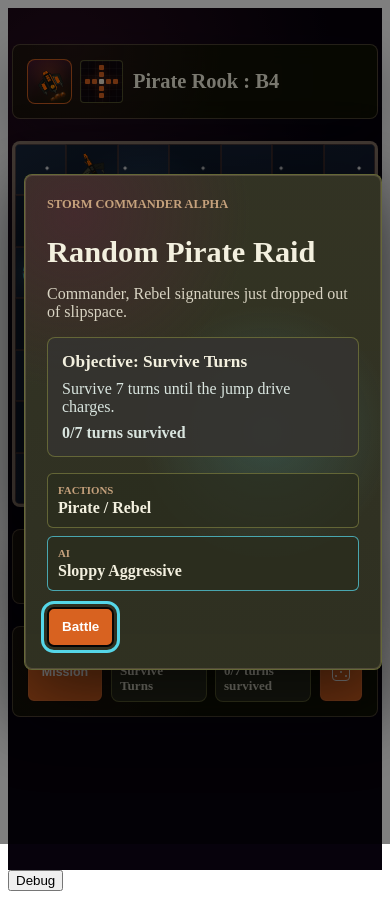
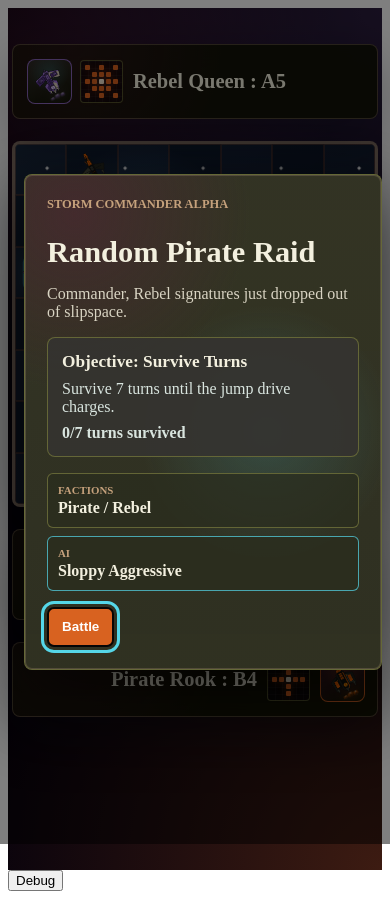
Before and after one commit to delahackerrocker/Storm-Commander, a React (Vite) app in the folder ReactSource/: page / in a window 390 px wide. Built offline with nearby package versions, Linux system fonts and the light colour scheme; the HTML template or start-up script is replaced by a standard one.

Commit message:
UI Iterations

```diff
--- a/ReactSource/src/storm-commander/components/StormCommanderEncounterPage.jsx
+++ b/ReactSource/src/storm-commander/components/StormCommanderEncounterPage.jsx
@@ -90,6 +90,17 @@ function getBoardStyle(encounter) {
           '--storm-last-move-ring-soft': lastMoveTheme.hintSoft,
         }
       : {}),
+  }
+}
+
+function getEncounterRootStyle(encounter) {
+  const playerTheme = STORM_COMMANDER_FACTION_VISUAL_THEMES[encounter.playerFaction]
+  const opponentFaction = encounter.factions.find((faction) => faction !== encounter.playerFaction)
+  const opponentTheme = STORM_COMMANDER_FACTION_VISUAL_THEMES[opponentFaction]
+
+  return {
+    ...(playerTheme ? { '--storm-player-faction-bg': playerTheme.hintSoft } : {}),
+    ...(opponentTheme ? { '--storm-opponent-faction-bg': opponentTheme.hintSoft } : {}),
   }
 }
 
@@ -583,9 +594,10 @@ export function StormCommanderEncounterPage({
   const legalMoveForSquare = new Map(legalMoves.map((move) => [`${move.to.x},${move.to.y}`, move]))
   const squares = createSquares(encounter.board)
   const boardStyle = getBoardStyle(encounter)
+  const rootStyle = getEncounterRootStyle(encounter)
 
   return (
-    <div className="game-page storm-commander-root storm-encounter-root">
+    <div className="game-page storm-commander-root storm-encounter-root" style={rootStyle}>
       <main className="storm-encounter-shell">
         <ShipCommsWindow
           ariaLabel="Player comms"
--- a/ReactSource/src/styles/stormCommander.css
+++ b/ReactSource/src/styles/stormCommander.css
@@ -722,11 +722,14 @@
   --muted: #c5a17c;
   --line: rgba(177, 152, 129, 0.36);
   --selected: var(--storm-pirate-orange);
+  --storm-player-faction-bg: rgba(232, 108, 36, 0.24);
+  --storm-opponent-faction-bg: rgba(85, 214, 232, 0.16);
 
   color: var(--text);
   background:
+    radial-gradient(circle at 100% 0%, var(--storm-opponent-faction-bg), transparent 42%),
+    radial-gradient(circle at 100% 100%, var(--storm-player-faction-bg), transparent 44%),
     radial-gradient(circle at 14% 8%, rgba(89, 30, 58, 0.42), transparent 32%),
-    radial-gradient(circle at 68% 52%, rgba(85, 214, 232, 0.16), transparent 36%),
     var(--storm-space-black);
 }
 
@@ -817,14 +820,12 @@
 
 .storm-commander-root .storm-encounter-shell {
   display: grid;
-  grid-template-columns: minmax(320px, 760px);
+  grid-template-columns: minmax(180px, 250px) minmax(320px, 760px) minmax(180px, 250px);
   grid-template-areas:
-    "player-comms"
-    "board"
-    "opponent-comms"
-    "encounter-status";
+    "opponent-comms board player-comms"
+    ". encounter-status .";
   gap: 24px;
-  width: min(760px, calc(100vw - 32px));
+  width: min(1320px, calc(100vw - 32px));
   margin: 0 auto;
   padding: 18px 0 32px;
   align-items: start;
@@ -886,7 +887,6 @@
   position: absolute;
   z-index: 2;
   inset: 12%;
-  border-radius: 50%;
   opacity: 0;
   pointer-events: none;
   transform: scale(0.96);
@@ -912,24 +912,27 @@
 }
 
 .storm-commander-root .storm-encounter-square.is-player-soft-selected .storm-selection-ring {
-  border: 3px solid rgba(216, 98, 32, 0.76);
+  border: 3px solid rgba(216, 98, 32, 0.456);
+  border-radius: var(--radius);
   opacity: 1;
   box-shadow:
-    inset 0 0 18px rgba(216, 98, 32, 0.12),
-    0 0 16px rgba(216, 98, 32, 0.26);
+    inset 0 0 18px rgba(216, 98, 32, 0.072),
+    0 0 16px rgba(216, 98, 32, 0.156);
 }
 
 .storm-commander-root .storm-encounter-square.is-opponent-soft-selected .storm-selection-ring {
-  border: 3px solid rgba(85, 214, 232, 0.72);
+  border: 3px solid rgba(85, 214, 232, 0.432);
+  border-radius: var(--radius);
   opacity: 1;
   box-shadow:
-    inset 0 0 18px rgba(85, 214, 232, 0.1),
-    0 0 16px rgba(85, 214, 232, 0.24);
+    inset 0 0 18px rgba(85, 214, 232, 0.06),
+    0 0 16px rgba(85, 214, 232, 0.144);
 }
 
 .storm-commander-root .storm-encounter-square.is-selected .storm-selection-ring {
   inset: 9%;
   border: 5px solid var(--selected);
+  border-radius: 50%;
   opacity: 1;
   transform: none;
   box-shadow:
@@ -990,7 +993,24 @@
 .storm-commander-root .storm-encounter-square.is-extraction::before {
   z-index: 2;
   inset: 8%;
-  border: 2px dashed rgba(128, 226, 190, 0.85);
+  border: 2px dashed rgba(115, 221, 126, 0.9);
+  box-shadow: 0 0 16px rgba(115, 221, 126, 0.18);
+  animation: storm-extraction-pulse 3.2s ease-in-out infinite;
+}
+
+@keyframes storm-extraction-pulse {
+  0%,
+  100% {
+    opacity: 0.62;
+    transform: scale(0.985);
+    box-shadow: 0 0 12px rgba(115, 221, 126, 0.12);
+  }
+
+  50% {
+    opacity: 1;
+    transform: scale(1.015);
+    box-shadow: 0 0 22px rgba(115, 221, 126, 0.28);
+  }
 }
 
 .storm-commander-root .storm-encounter-square.is-target::before {
@@ -1552,10 +1572,10 @@
   .storm-commander-root .storm-encounter-shell {
     grid-template-columns: minmax(320px, 760px);
     grid-template-areas:
-      "player-comms"
+      "opponent-comms"
       "board"
-      "opponent-comms"
-      "encounter-status";
+      "encounter-status"
+      "player-comms";
     width: min(760px, calc(100vw - 32px));
   }
 
@@ -1581,6 +1601,15 @@
     white-space: nowrap;
   }
 
+  .storm-commander-root .storm-comms-window-player {
+    grid-template-columns: minmax(130px, 1fr) 85px 85px;
+    grid-template-areas: "title movement portrait";
+  }
+
+  .storm-commander-root .storm-comms-window-player h2 {
+    text-align: right;
+  }
+
   .storm-commander-root .storm-comms-transmission {
     display: contents;
   }
@@ -1612,11 +1641,6 @@
 
   .storm-commander-root .storm-encounter-shell {
     grid-template-columns: 1fr;
-    grid-template-areas:
-      "player-comms"
-      "board"
-      "opponent-comms"
-      "encounter-status";
     width: min(720px, calc(100vw - 24px));
     gap: 22px;
     padding: 18px 0 28px;
@@ -1624,6 +1648,10 @@
 
   .storm-commander-root .storm-comms-window {
     grid-template-columns: 43px 43px minmax(0, 1fr);
+  }
+
+  .storm-commander-root .storm-comms-window-player {
+    grid-template-columns: minmax(0, 1fr) 43px 43px;
   }
 
   .storm-commander-root .storm-comms-portrait {
```
Also changed, not shown: 2 other files (tests, documents, lock files or other folders).
